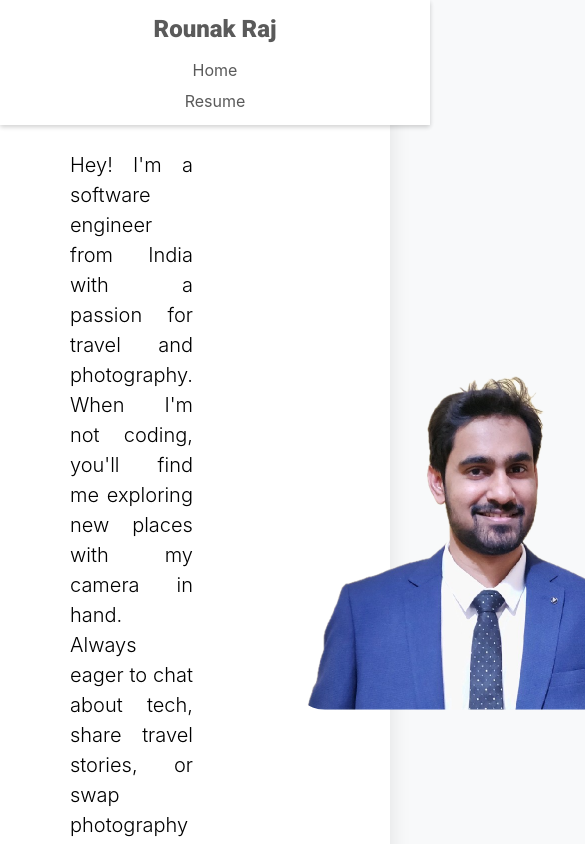
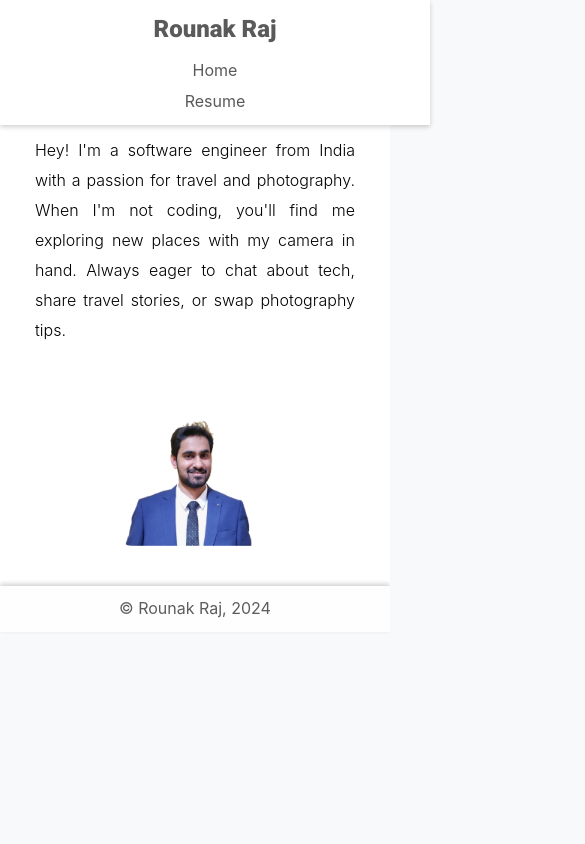
Before and after one commit to rounakraj8/portfolio, a React (Create React App) app in the folder website/: page / in a window 390 px wide. Shown: the top 844 px of the page, 585 px wide, since content can reach past the window. Built offline with nearby package versions, Linux system fonts and the light colour scheme.

Commit message:
adjust CSS

```diff
--- a/website/src/components/homepage/Homepage.css
+++ b/website/src/components/homepage/Homepage.css
@@ -37,7 +37,6 @@ h2 {
   margin-bottom: 20px;
 }
 
-
 .section {
   margin-bottom: 10px;
 }
@@ -52,7 +51,6 @@ h2 {
 .section h4 {
   font-size: 1.2em;
   color: #333;
-  /* margin-bottom: 5px; */
 }
 
 .section p {
@@ -70,10 +68,13 @@ h2 {
   color: #666;
 }
 
-
 .homepage-container .avatar-introduction {
   display: flex;
   padding: 20px;
+  flex-direction: row; /* Default layout for larger screens */
+  align-items: center;
+  justify-content: space-between;
+  flex-wrap: wrap;
 }
 
 .homepage-container .avatar-container {
@@ -100,4 +101,113 @@ h2 {
   font-weight: 350;
   line-height: 30px;
   padding: 50px;
+  max-width: 600px;
+  /* margin: 0; */
 }
+
+/* Tablet Styles */
+@media (max-width: 768px) {
+  .left-content,
+  .right-sidebar {
+    flex: 1 1 100%;
+    padding: 10px;
+    border: none;
+  }
+
+  .homepage-container {
+    min-height: auto;
+  }
+
+  h1 {
+    font-size: 2em;
+  }
+
+  h2 {
+    font-size: 1.3em;
+  }
+
+  .avatar-introduction {
+    flex-direction: column;
+    align-items: center;
+  }
+
+  .homepage-container .avatar-container {
+    margin: 20px;
+  }
+
+  .homepage-container .avatar {
+    width: 300px;
+    height: 300px;
+  }
+
+  .homepage-container .introduction {
+    font-size: 18px;
+    padding: 20px;
+    max-width: 100%;
+  }
+}
+
+/* Mobile Styles */
+@media (max-width: 768px) {
+  .left-content,
+  .right-sidebar {
+    flex: 1 1 100%;
+    padding: 20px;
+    border: none;
+  }
+
+  .homepage-container {
+    min-height: auto;
+    flex-direction: column;
+    margin-top: 30px;
+  }
+
+  h1 {
+    font-size: 1.8em;
+  }
+
+  h2 {
+    font-size: 1.2em;
+  }
+
+  .homepage-container .avatar-introduction {
+    flex-direction: column;
+    align-items: center;
+    justify-items: center;
+    align-self: center;
+    justify-content: center;
+
+  }
+
+  .homepage-container .avatar-container {
+    align-items: center;
+    justify-items: center;
+    align-self: center;
+    justify-content: center;
+
+  }
+
+  .homepage-container .avatar {
+
+    width: 150px;
+    height: 150px;
+    align-self: center;
+
+    align-items: center;
+    justify-items: center;
+    align-self: center;
+    justify-content: center;
+  }
+
+  .homepage-container .introduction {
+    font-size: 16px;
+    padding: 15px;
+    /* max-width: 100%; */
+    margin-top: 10px;
+
+    align-items: center;
+    justify-items: center;
+    align-self: center;
+    justify-content: center;
+  }
+}
```
